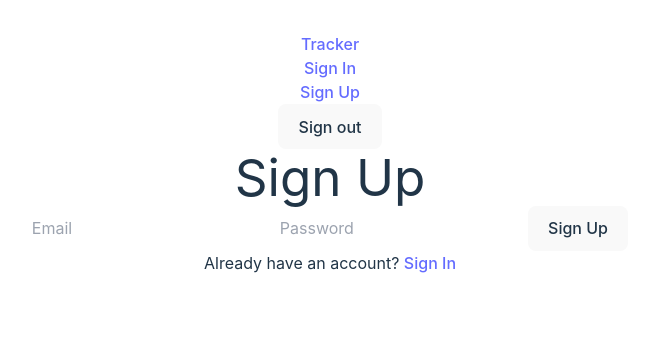
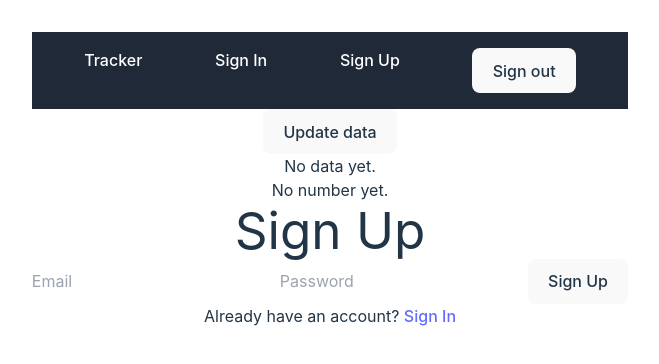
Before and after one commit to Korjubzot/job-application-tracker, a React (Vite) app: page /signup in a window 1280 px wide. Shown: the top 364 px of the page, without its empty margins (310-969 px from the left). Built offline with nearby package versions, Linux system fonts and the light colour scheme; no server answers; the database is empty.

Commit message:
Firebase RTS now functional for testing purposes

```diff
--- a/src/App.jsx
+++ b/src/App.jsx
@@ -7,58 +7,46 @@ import PasswordSignIn from "./components/signIn/signIn";
 import PasswordSignUp from "./components/signUp/signUp";
 import SignOutButton from "./components/signOut/signOutButton";
 
-let testData = [
-  {
-    id: 0,
-    company: "Lionbridge",
-    role: "QA Engineer",
-    salary: "25PLN/hr",
-  },
-
-  {
-    id: 1,
-    company: "Starlike",
-    role: "Consultant",
-    salary: "10,000GBP/m",
-  },
-
-  {
-    id: 2,
-    company: "Vertigo",
-    role: "Chef",
-    salary: "9.50GBP/hr",
-  },
-  {
-    id: 3,
-    company: "The Vurger Co.",
-    role: "Kitchen Manager",
-    salary: "14GBP/hr",
-  },
-];
+import FirebaseTest from "./components/firebaseTest/firebaseTest";
 
 function App() {
   return (
     <AuthProvider>
       <Router>
         <div className="flex flex-col h-screen">
-          <nav>
+          <nav className="bg-gray-800 p-4">
             {/* TODO style this navbar to be horizontal and pretty */}
-            <ul>
+            <ul className="flex justify-around">
               <li>
-                <Link to="/tracker">Tracker</Link>
+                <Link
+                  to="/tracker"
+                  className="text-white hover:text-blue-400 active:text-blue-500"
+                >
+                  Tracker
+                </Link>
               </li>
               <li>
-                <Link to="/signin">Sign In</Link>
+                <Link
+                  to="/signin"
+                  className="text-white hover:text-blue-400 active:text-blue-500"
+                >
+                  Sign In
+                </Link>
               </li>
               <li>
-                <Link to="/signup">Sign Up</Link>
+                <Link
+                  to="/signup"
+                  className="text-white hover:text-blue-400 active:text-blue-500"
+                >
+                  Sign Up
+                </Link>
               </li>
               <li>
-                <SignOutButton />
+                <SignOutButton className="bg-red-500 text-white px-4 py-2 rounded hover:bg-red-500" />
               </li>
             </ul>
           </nav>
-
+          <FirebaseTest />
           <Routes>
             <Route path="/signin" element={<PasswordSignIn />} />
             <Route path="/signup" element={<PasswordSignUp />} />
@@ -66,7 +54,7 @@ function App() {
               path="/tracker"
               element={
                 <ProtectedRoute>
-                  <JobListings data={testData} />
+                  <JobListings />
                 </ProtectedRoute>
               }
             />
--- /dev/null
+++ b/src/components/firebaseTest/firebaseTest.jsx
@@ -0,0 +1,45 @@
+// eslint-disable-next-line no-unused-vars
+import React, { useEffect, useState } from "react";
+
+import { getDatabase, ref, set, onValue } from "firebase/database";
+
+function writeTestData() {
+  const db = getDatabase();
+  set(ref(db, "test/"), {
+    message: "hello",
+    number: 12345,
+  });
+}
+
+function FirebaseTest() {
+  const [data, setData] = useState(null);
+
+  useEffect(() => {
+    const db = getDatabase();
+    const dbRef = ref(db, "test/");
+
+    const unsubscribe = onValue(
+      dbRef,
+      (snapshot) => {
+        const fetchedData = snapshot.val();
+        console.log("TEST data fetched from Firebase:", fetchedData);
+        setData(fetchedData);
+      },
+      {
+        onlyOnce: true,
+      }
+    );
+
+    return () => unsubscribe();
+  }, []);
+
+  return (
+    <div>
+      <button onClick={writeTestData}>Update data</button>
+      <p>{data?.message || "No data yet."}</p>
+      <p>{data?.number || "No number yet."}</p>
+    </div>
+  );
+}
+
+export default FirebaseTest;
--- a/src/components/jobListings/jobListings.jsx
+++ b/src/components/jobListings/jobListings.jsx
@@ -1,9 +1,31 @@
-/* eslint-disable react/prop-types */
 // eslint-disable-next-line no-unused-vars
-import React from "react";
-// TODO reconfigure linter to stop these errors
+import React, { useEffect, useState } from "react";
+import { getDatabase, ref, onValue } from "firebase/database";
 
-function JobListings({ data }) {
+function JobListings() {
+  const [jobData, setJobData] = useState([]);
+
+  useEffect(() => {
+    const db = getDatabase();
+    const dbRef = ref(db, "jobData/user1Data");
+    // this might need a / at the end
+
+    const unsubscribe = onValue(
+      dbRef,
+      (snapshot) => {
+        const fetchedData = snapshot.val();
+        console.log("JOBDATA fetched from Firebase: ", fetchedData);
+
+        const jobsArray = fetchedData ? Object.values(fetchedData) : [];
+        setJobData(jobsArray);
+      },
+      {
+        onlyOnce: true,
+      }
+    );
+
+    return () => unsubscribe();
+  }, []);
   return (
     <div>
       <h1 className="align-top">Job Application Tracker</h1>
@@ -24,13 +46,19 @@ function JobListings({ data }) {
           </tr>
         </thead>
         <tbody>
-          {data.map((item, index) => (
-            <tr key={index}>
-              <td>{item.company}</td>
-              <td>{item.role}</td>
-              <td>{item.salary}</td>
+          {jobData.length > 0 ? (
+            jobData.map((item, index) => (
+              <tr key={index}>
+                <td>{item.company || "No data."}</td>
+                <td>{item.role || "No data."}</td>
+                <td>{item.salary || "No data."}</td>
+              </tr>
+            ))
+          ) : (
+            <tr>
+              <td colSpan="3">No data available.</td>
             </tr>
-          ))}
+          )}
         </tbody>
       </table>
     </div>
--- a/src/firebase.js
+++ b/src/firebase.js
@@ -1,5 +1,6 @@
 import { initializeApp } from "firebase/app";
 import { getAuth } from "firebase/auth";
+import { getDatabase } from "firebase/database";
 
 const firebaseConfig = {
   apiKey: import.meta.env.VITE_FIREBASE_API_KEY,
@@ -9,7 +10,12 @@ const firebaseConfig = {
   messagingSenderId: import.meta.env.VITE_FIREBASE_MESSAGING_SENDER_ID,
   appId: import.meta.env.VITE_FIREBASE_APP_ID,
   measurementId: import.meta.env.VITE_FIREBASE_MEASUREMENT_ID,
+  databaseURL:
+    "https://job-application-tracker-d3338-default-rtdb.europe-west1.firebasedatabase.app",
 };
 
 const app = initializeApp(firebaseConfig);
-export const auth = getAuth(app);
+const auth = getAuth(app);
+const database = getDatabase(app);
+
+export { auth, database };
```
Also changed, not shown: 1 other file (tests, documents, lock files or other folders).
